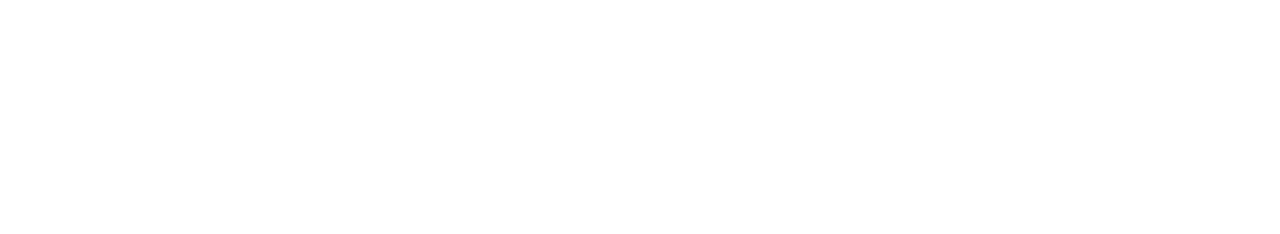
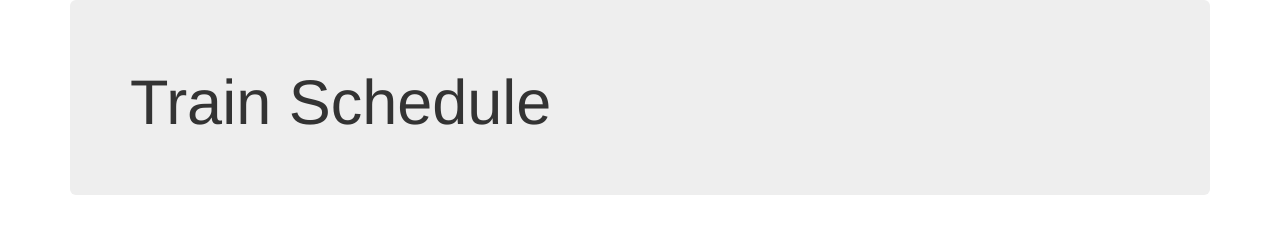
Before and after one commit to dt1993/TrainPredictions, a plain HTML site: page index.html in a window 1280 px wide. Drawn offline with nearby package versions, Linux system fonts and the light colour scheme.

Commit message:
add jumbotron

```diff
--- a/index.html
+++ b/index.html
@@ -13,5 +13,12 @@
 </head>
 <body>
 
+    <div class="container" id="head-container">
+        <div class="jumbotron" id="head">
+            <h1>Train Schedule</h1>
+        </div>
+
+
+
 </body>
 </html>
```
